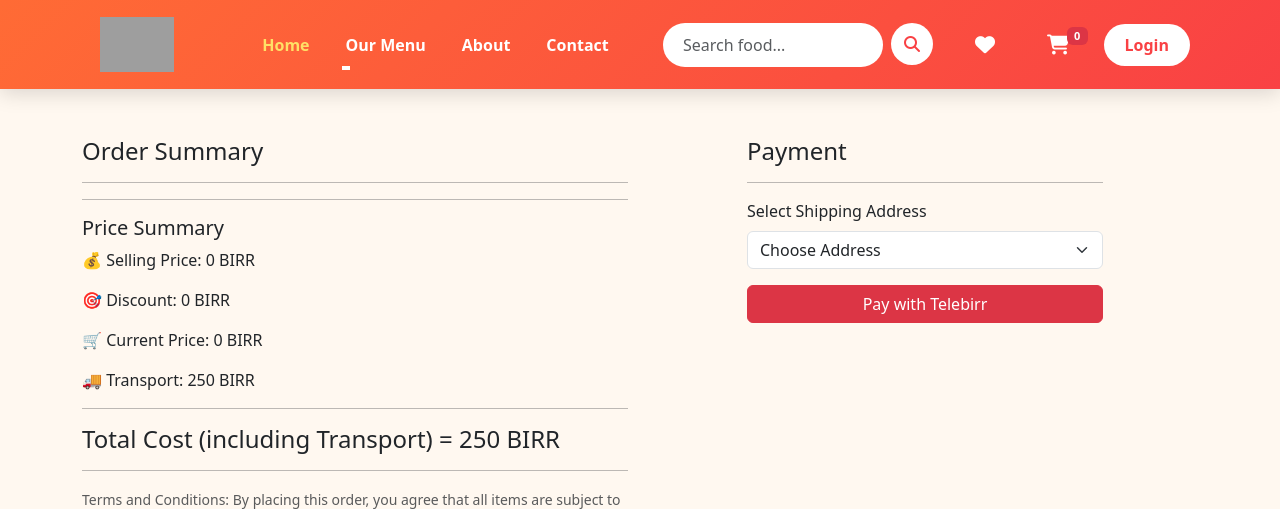
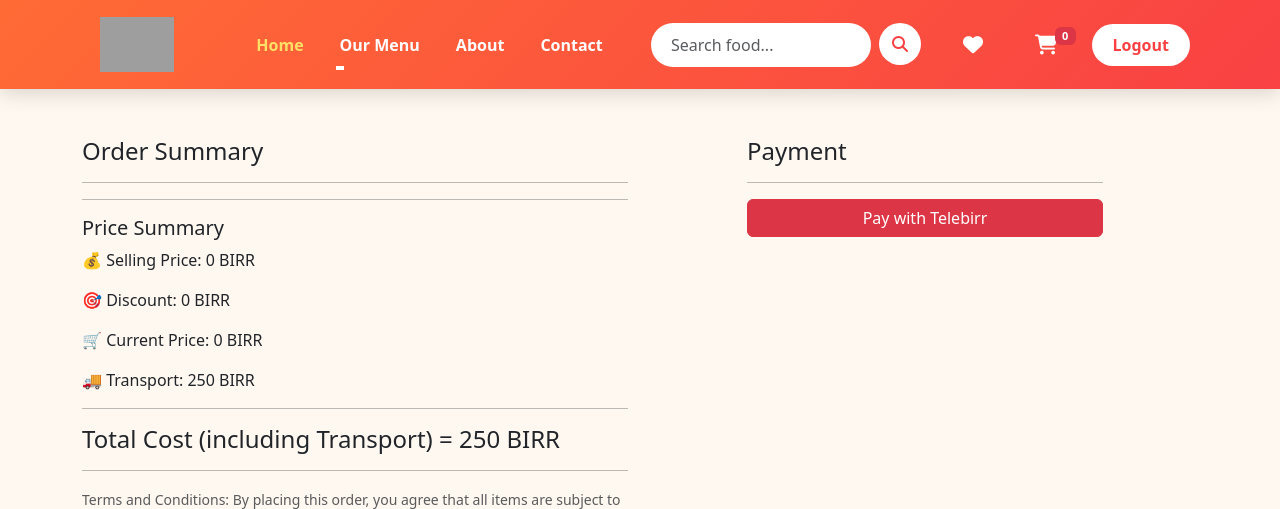
Before and after one commit to Tadele-Coder/Django-ecommerce-, a Django app: page /checkout/ in a window 1280 px wide. Shown: the top 509 px of the page. Run offline with Django 5.2, Linux system fonts and the light colour scheme; a user stored in the database is signed in; data that the repository does not hold is empty; some libraries are stand-ins or nearby versions; grey boxes are pictures that could not be loaded.

Commit message:
update logout

```diff
--- a/app/Templates/app/base.html
+++ b/app/Templates/app/base.html
@@ -177,19 +177,24 @@
 
                     </a>
 
-                </li>
+               <!-- Login / Logout -->
+<li class="nav-item mx-2">
 
-                <!-- Login -->
-                <li class="nav-item mx-2">
+    {% if request.user.is_authenticated %}
 
-                    <a href="{% url 'login' %}"
-                       class="btn login-btn">
+        <a href="{% url 'logout' %}" class="btn login-btn">
+            Logout
+        </a>
 
-                        Login
+    {% else %}
 
-                    </a>
+        <a href="{% url 'login' %}" class="btn login-btn">
+            Login
+        </a>
 
-                </li>
+    {% endif %}
+
+</li>
 
             </ul>
 
--- a/app/Templates/app/checkout.html
+++ b/app/Templates/app/checkout.html
@@ -90,18 +90,7 @@
             <form action="{% url 'initiate_payment' %}" method="POST">
                 {% csrf_token %}
 
-                <div class="mb-3">
-                    <label class="form-label">Select Shipping Address</label>
 
-                    <select class="form-select" required>
-                        <option value="">Choose Address</option>
-                        {% for addr in user.customer_set.all %}
-                            <option value="{{ addr.id }}">
-                                {{ addr.locality }}, {{ addr.city }}
-                            </option>
-                        {% endfor %}
-                    </select>
-                </div>
 
                 <input type="hidden" name="totamount" value="{{ totalamount }}">
 
--- a/app/urls.py
+++ b/app/urls.py
@@ -1,8 +1,8 @@
 from django.urls import path
 from django.contrib import admin
-from django.contrib.auth.views import LogoutView
 from . import views
 from .views import MyPasswordResetConfirmView
+from .views import LogoutView
 from django.conf import settings
 from django.conf.urls.static import static
 from django.contrib.auth import views as auth_view
@@ -18,6 +18,7 @@ urlpatterns = [
 
     path('category/<slug:val>/', views.CategoryView.as_view(), name='category'),
     path('product-detail/<int:pk>/', views.ProductDetail.as_view(), name='product-detail'),
+    path('logout/', LogoutView.as_view(), name='logout'),
 
     path('registration/', views.CustomerRegistrationView.as_view(), name='customerregistration'),
 
@@ -88,7 +89,7 @@ path(
     ),
     name='passwordchangedone'
 ),
-path('logout/', LogoutView.as_view(next_page='login'), name='logout'),
+
 
 
 
```
